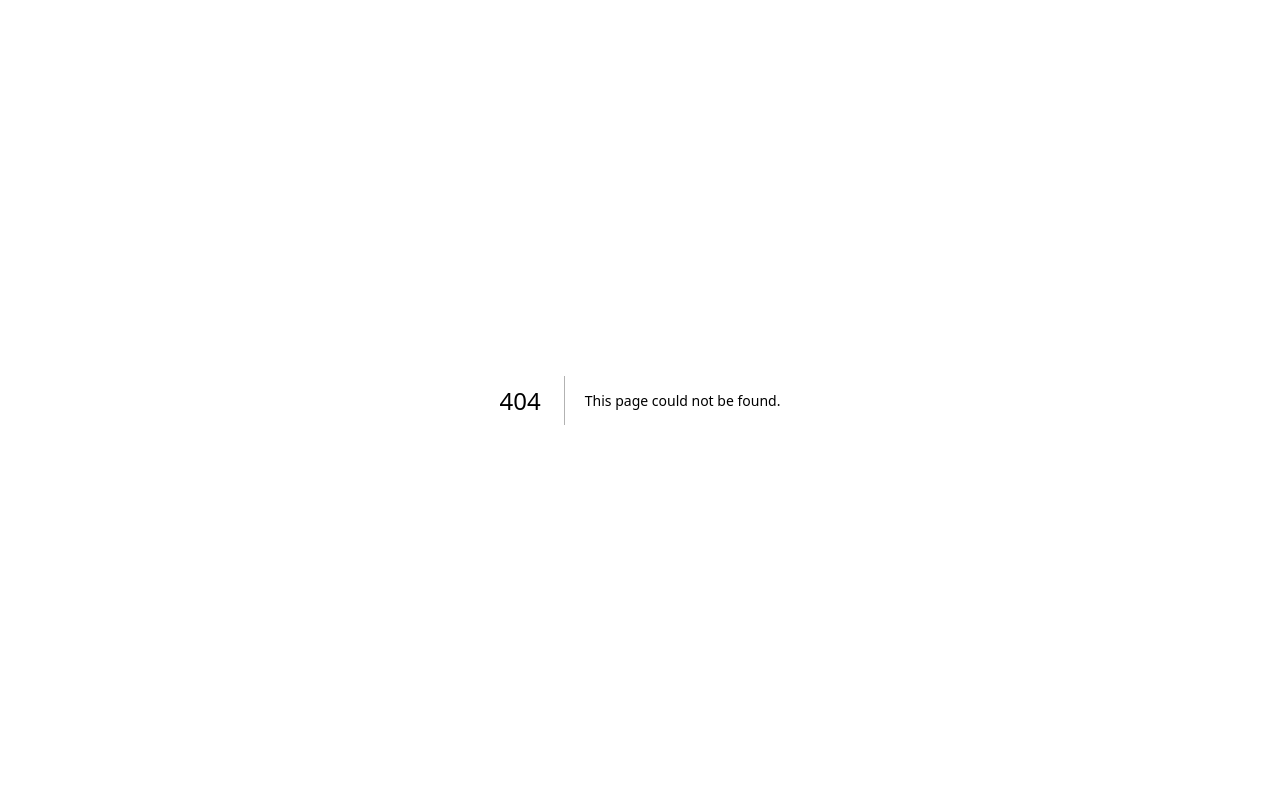
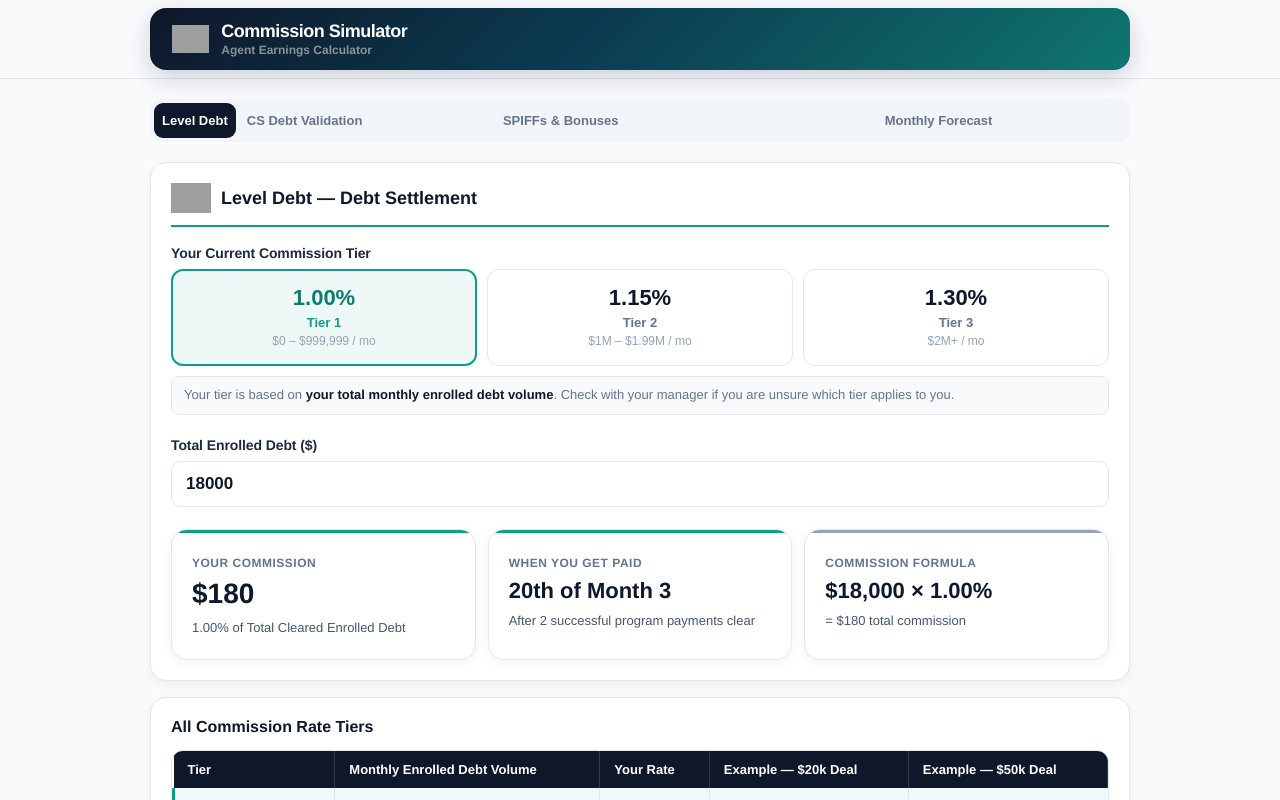
Before and after one commit to KrestMarketing-apps/Funding-Tier-Profit-Engine, a Next.js app: page /profit-engine/commission-simulator in a window 1280 px wide. Before the commit this address had no page. Shown: the top 800 px of the page. Built offline with nearby package versions, Linux system fonts and the light colour scheme; grey boxes are pictures that could not be loaded.

Commit message:
Create page.tsx

```diff
--- /dev/null
+++ b/app/commission-simulator/page.tsx
@@ -0,0 +1,5 @@
+import FundingTierCommissionSimulator from "@/components/FundingTierCommissionSimulator";
+
+export default function CommissionSimulatorPage() {
+  return <FundingTierCommissionSimulator />;
+}
```
